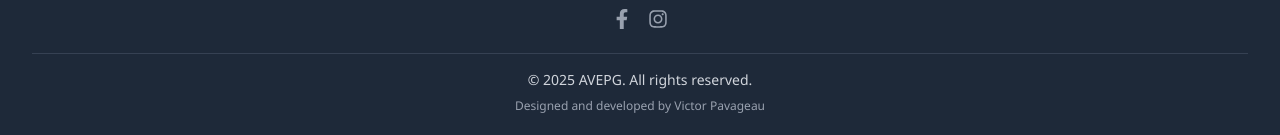
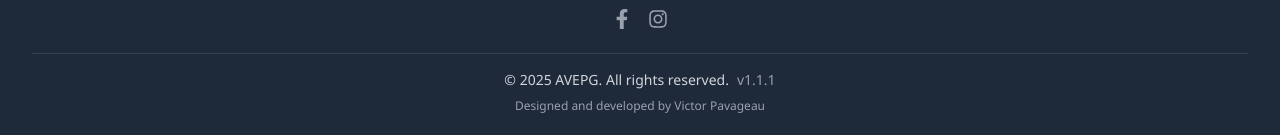
Before and after one commit to Victor-Pavageau/AVEPG, a React (Vite) app: page / in a window 1280 px wide. Shown: the part 1479-1614 px from the top of the page. Built offline with nearby package versions, Linux system fonts and the light colour scheme; no server answers; what i18next-intervalplural-postprocessor would draw is missing.

Commit message:
fix: add licence and current version (#50)

```diff
--- a/package.json
+++ b/package.json
@@ -1,7 +1,9 @@
 {
   "name": "avepg",
-  "version": "1.1.0",
+  "version": "1.1.1",
   "type": "module",
+  "private": true,
+  "license": "UNLICENSED",
   "scripts": {
     "start": "vite --port 3000",
     "build": "tsc && vite build",
--- a/src/components/Footer.tsx
+++ b/src/components/Footer.tsx
@@ -2,10 +2,12 @@ import type { TFunction } from 'i18next';
 import type { JSX } from 'react';
 import { useTranslation } from 'react-i18next';
 import { FaFacebookF, FaInstagram } from 'react-icons/fa';
+import pkg from '../../package.json';
 
 export function Footer(): JSX.Element {
   const { t }: { t: TFunction } = useTranslation();
   const currentYear: number = new Date().getFullYear();
+  const appVersion: string = pkg.version;
 
   return (
     <footer className='bg-gray-800 text-white mt-8'>
@@ -38,6 +40,7 @@ export function Footer(): JSX.Element {
           <div className='border-t border-gray-700 pt-4 space-y-2'>
             <p className='text-gray-300 text-sm'>
               {t('shared.footer.copyright', { year: currentYear })}
+              <span className='text-gray-400 ml-2'>v{appVersion}</span>
             </p>
 
             <p className='text-gray-400 text-xs mt-2'>{t('shared.footer.credit')}</p>
```
